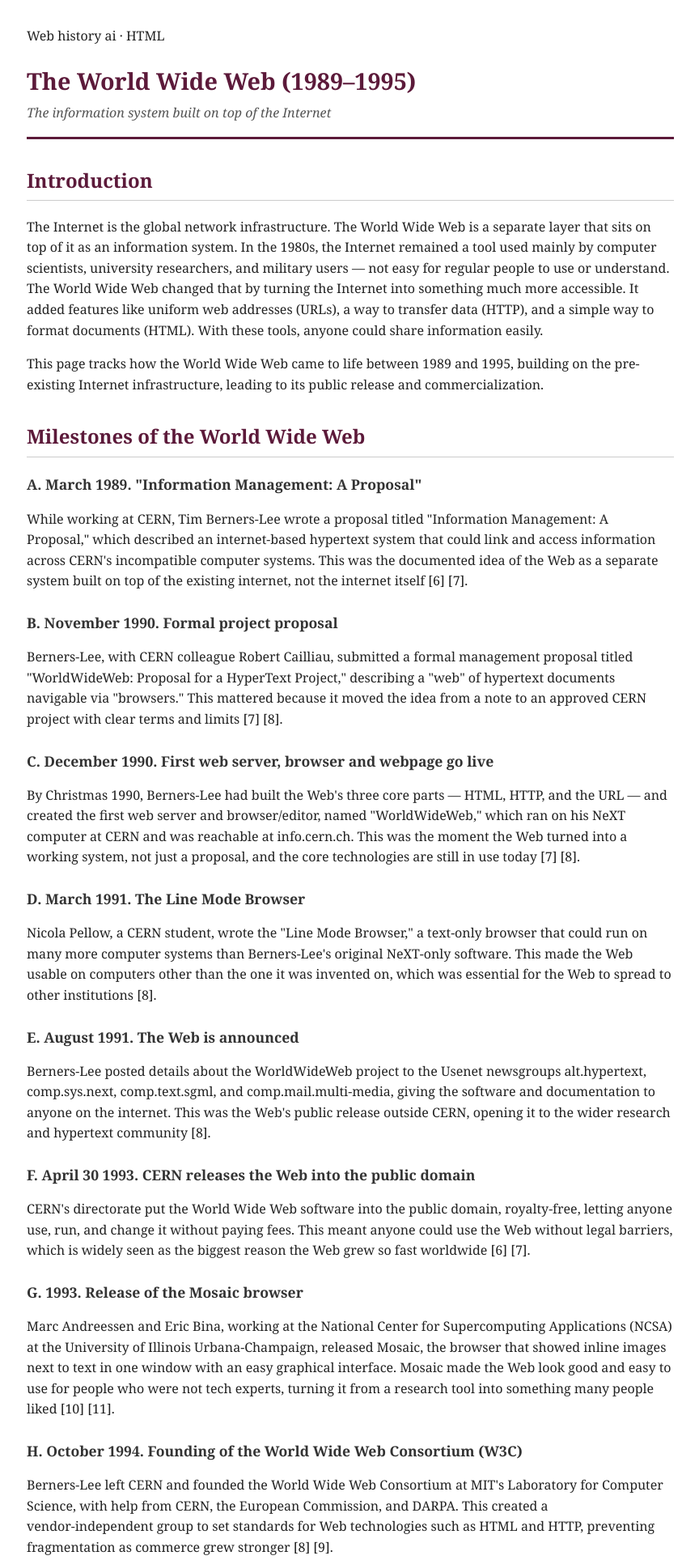
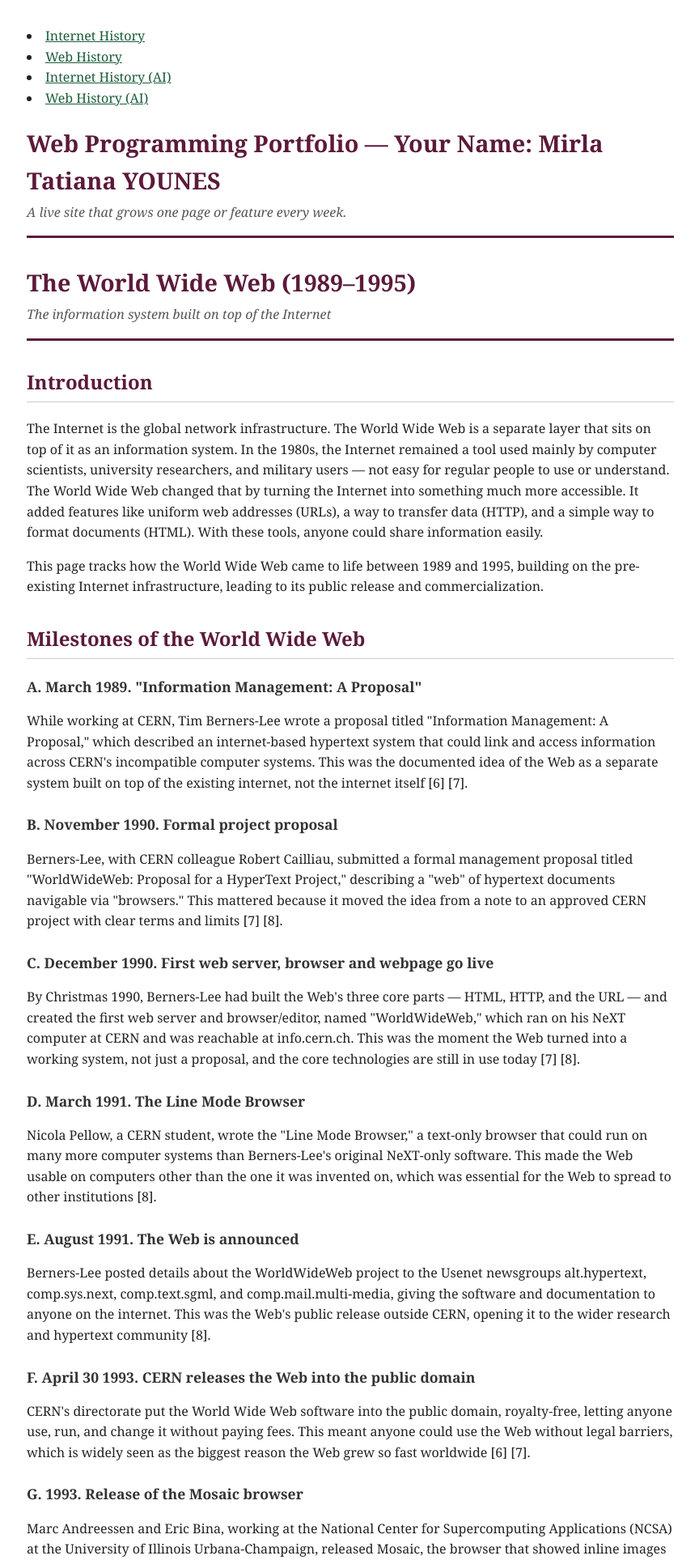
Before and after one commit to MirlaYounes/web-programming-site, a Flask app: page /web-history-ai in a window 1280 px wide. Shown: the top 1927 px of the page at 81% size, without its empty margins (207-1071 px from the left). Run offline with Flask 3, Linux system fonts and the light colour scheme.

Commit message:
Refractor templates with base inheritance

```diff
--- a/templates/base.html
+++ b/templates/base.html
@@ -0,0 +1,42 @@
+<!DOCTYPE html>
+<html lang="en">
+<head>
+    <meta charset="UTF-8">
+    <meta name="viewport" content="width=device-width, initial-scale=1.0">
+
+    <title>{% block title %}My Web Programming Portfolio{% endblock %}</title>
+
+    <link rel="stylesheet"
+          href="{{ url_for('static', filename='style.css') }}">
+</head>
+
+<body>
+
+    <header>
+        <nav>
+<li><a href="{{ url_for('internet_history') }}">Internet History</a></li>
+<li><a href="{{ url_for('web_history') }}">Web History</a></li>
+<li><a href="{{ url_for('internet_history_ai') }}">Internet History (AI)</a></li>
+<li><a href="{{ url_for('web_history_ai') }}">Web History (AI)</a></li>
+</nav>
+        <h1>Web Programming Portfolio — Your Name: Mirla Tatiana YOUNES</h1>
+        <p>A live site that grows one page or feature every week.</p>
+    </header>
+
+    <main>
+        {% block content %}
+        {% endblock %}
+    </main>
+
+    <footer>
+        <p>Web Programming — built with Flask and deployed on Render.</p>
+
+        <p>
+            This website is created for educational purposes only,
+            as part of the GIN446 - Web Programming course,
+            School of Engineering, USEK. (Fall 2026-2027)
+        </p>
+    </footer>
+
+</body>
+</html>
--- a/templates/web-history-ai.html
+++ b/templates/web-history-ai.html
@@ -1,12 +1,11 @@
+{% extends "base.html" %}
 
+{% block title %}
+World Wide Web History (1989–1995)
+{% endblock %}
 
-Web history ai · HTML
-<!DOCTYPE html>
-<html lang="en">
-<head>
-  <meta charset="UTF-8">
-  <meta name="viewport" content="width=device-width, initial-scale=1.0">
-  <title>World Wide Web History (1989–1995)</title>
+{% block content %}
+
 <style>
   body { font-family: Georgia, 'Times New Roman', serif; max-width: 800px; margin: 0 auto; padding: 2rem 1.5rem; line-height: 1.6; color: #222; }
   header { border-bottom: 3px solid #5c1a3a; padding-bottom: 1rem; margin-bottom: 2rem; }
@@ -22,15 +21,12 @@
   footer li { margin-bottom: 0.5rem; }
   a { color: #1a5c3a; }
 </style>
-</head>
-<body>
 
 <header>
   <h1>The World Wide Web (1989–1995)</h1>
   <p>The information system built on top of the Internet</p>
 </header>
 
-  <main>
 <section id="introduction">
   <h2>Introduction</h2>
   <p>The Internet is the global network infrastructure. The World Wide Web is a separate layer that sits on top of it as an information system. In the 1980s, the Internet remained a tool used mainly by computer scientists, university researchers, and military users — not easy for regular people to use or understand. The World Wide Web changed that by turning the Internet into something much more accessible. It added features like uniform web addresses (URLs), a way to transfer data (HTTP), and a simple way to format documents (HTML). With these tools, anyone could share information easily.</p>
@@ -42,27 +38,27 @@
 
   <article>
     <h3>A. March 1989. "Information Management: A Proposal"</h3>
-        <p>While working at CERN, Tim Berners‑Lee wrote a proposal titled "Information Management: A Proposal," which described an internet‑based hypertext system that could link and access information across CERN's incompatible computer systems. This was the documented idea of the Web as a separate system built on top of the existing internet, not the internet itself [6] [7].</p>
+    <p>While working at CERN, Tim Berners-Lee wrote a proposal titled "Information Management: A Proposal," which described an internet-based hypertext system that could link and access information across CERN's incompatible computer systems. This was the documented idea of the Web as a separate system built on top of the existing internet, not the internet itself [6] [7].</p>
   </article>
 
   <article>
     <h3>B. November 1990. Formal project proposal</h3>
-        <p>Berners‑Lee, with CERN colleague Robert Cailliau, submitted a formal management proposal titled "WorldWideWeb: Proposal for a HyperText Project," describing a "web" of hypertext documents navigable via "browsers." This mattered because it moved the idea from a note to an approved CERN project with clear terms and limits [7] [8].</p>
+    <p>Berners-Lee, with CERN colleague Robert Cailliau, submitted a formal management proposal titled "WorldWideWeb: Proposal for a HyperText Project," describing a "web" of hypertext documents navigable via "browsers." This mattered because it moved the idea from a note to an approved CERN project with clear terms and limits [7] [8].</p>
   </article>
 
   <article>
     <h3>C. December 1990. First web server, browser and webpage go live</h3>
-        <p>By Christmas 1990, Berners‑Lee had built the Web's three core parts — HTML, HTTP, and the URL — and created the first web server and browser/editor, named "WorldWideWeb," which ran on his NeXT computer at CERN and was reachable at info.cern.ch. This was the moment the Web turned into a working system, not just a proposal, and the core technologies are still in use today [7] [8].</p>
+    <p>By Christmas 1990, Berners-Lee had built the Web's three core parts — HTML, HTTP, and the URL — and created the first web server and browser/editor, named "WorldWideWeb," which ran on his NeXT computer at CERN and was reachable at info.cern.ch. This was the moment the Web turned into a working system, not just a proposal, and the core technologies are still in use today [7] [8].</p>
   </article>
 
   <article>
     <h3>D. March 1991. The Line Mode Browser</h3>
-        <p>Nicola Pellow, a CERN student, wrote the "Line Mode Browser," a text‑only browser that could run on many more computer systems than Berners‑Lee's original NeXT‑only software. This made the Web usable on computers other than the one it was invented on, which was essential for the Web to spread to other institutions [8].</p>
+    <p>Nicola Pellow, a CERN student, wrote the "Line Mode Browser," a text-only browser that could run on many more computer systems than Berners-Lee's original NeXT-only software. This made the Web usable on computers other than the one it was invented on, which was essential for the Web to spread to other institutions [8].</p>
   </article>
 
   <article>
     <h3>E. August 1991. The Web is announced</h3>
-        <p>Berners‑Lee posted details about the WorldWideWeb project to the Usenet newsgroups alt.hypertext, comp.sys.next, comp.text.sgml, and comp.mail.multi-media, giving the software and documentation to anyone on the internet. This was the Web's public release outside CERN, opening it to the wider research and hypertext community [8].</p>
+    <p>Berners-Lee posted details about the WorldWideWeb project to the Usenet newsgroups alt.hypertext, comp.sys.next, comp.text.sgml, and comp.mail.multi-media, giving the software and documentation to anyone on the internet. This was the Web's public release outside CERN, opening it to the wider research and hypertext community [8].</p>
   </article>
 
   <article>
@@ -72,12 +68,12 @@
 
   <article>
     <h3>G. 1993. Release of the Mosaic browser</h3>
-        <p>Marc Andreessen and Eric Bina, working at the National Center for Supercomputing Applications (NCSA) at the University of Illinois Urbana‑Champaign, released Mosaic, the browser that showed inline images next to text in one window with an easy graphical interface. Mosaic made the Web look good and easy to use for people who were not tech experts, turning it from a research tool into something many people liked [10] [11].</p>
+    <p>Marc Andreessen and Eric Bina, working at the National Center for Supercomputing Applications (NCSA) at the University of Illinois Urbana-Champaign, released Mosaic, the browser that showed inline images next to text in one window with an easy graphical interface. Mosaic made the Web look good and easy to use for people who were not tech experts, turning it from a research tool into something many people liked [10] [11].</p>
   </article>
 
   <article>
     <h3>H. October 1994. Founding of the World Wide Web Consortium (W3C)</h3>
-        <p>Berners‑Lee left CERN and founded the World Wide Web Consortium at MIT's Laboratory for Computer Science, with help from CERN, the European Commission, and DARPA. This created a vendor‑independent group to set standards for Web technologies such as HTML and HTTP, preventing fragmentation as commerce grew stronger [8] [9].</p>
+    <p>Berners-Lee left CERN and founded the World Wide Web Consortium at MIT's Laboratory for Computer Science, with help from CERN, the European Commission, and DARPA. This created a vendor-independent group to set standards for Web technologies such as HTML and HTTP, preventing fragmentation as commerce grew stronger [8] [9].</p>
   </article>
 
   <article>
@@ -87,7 +83,7 @@
 
   <article>
     <h3>J. August 9, 1995. Netscape's IPO</h3>
-        <p>Netscape Communications' initial public offering is seen as the start of the commercial "dot‑com" era, as public and investor interest in the Web grew. The Web changed from a research tool into a mainstream commercial and cultural phenomenon [11].</p>
+    <p>Netscape Communications' initial public offering is seen as the start of the commercial "dot-com" era, as public and investor interest in the Web grew. The Web changed from a research tool into a mainstream commercial and cultural phenomenon [11].</p>
   </article>
 </section>
 
@@ -95,7 +91,6 @@
   <h2>Synthesis</h2>
   <p>Using the pre-existing Internet backbone, the World Wide Web appeared from 1989 to 1995 and changed the way people find information and communicate with one another. The World Wide Web combined hypertext with application protocols such as HTTP, HTML, and URLs, and gave away its source code for free. This move by CERN and early Web pioneers made it easier for people around the world to join in. Later, graphical browsers such as Mosaic and Netscape brought the Web to a mass audience, and groups like the W3C set standards to keep it from fragmenting. These steps completed the World Wide Web's transformation from a research tool inside labs into a part of everyday business and society.</p>
 </section>
-  </main>
 
 <footer>
   <h2>References</h2>
@@ -110,5 +105,4 @@
   </ol>
 </footer>
 
-</body>
-</html>
+{% endblock %}
```
Also changed, not shown: templates/index.html (+14 -25 lines), templates/internet-history-ai.html (+7 -13 lines), templates/internet-history.html (+10 -18 lines), templates/web-history.html (+8 -17 lines). Lines whose indentation alone changed are shown as unchanged.
